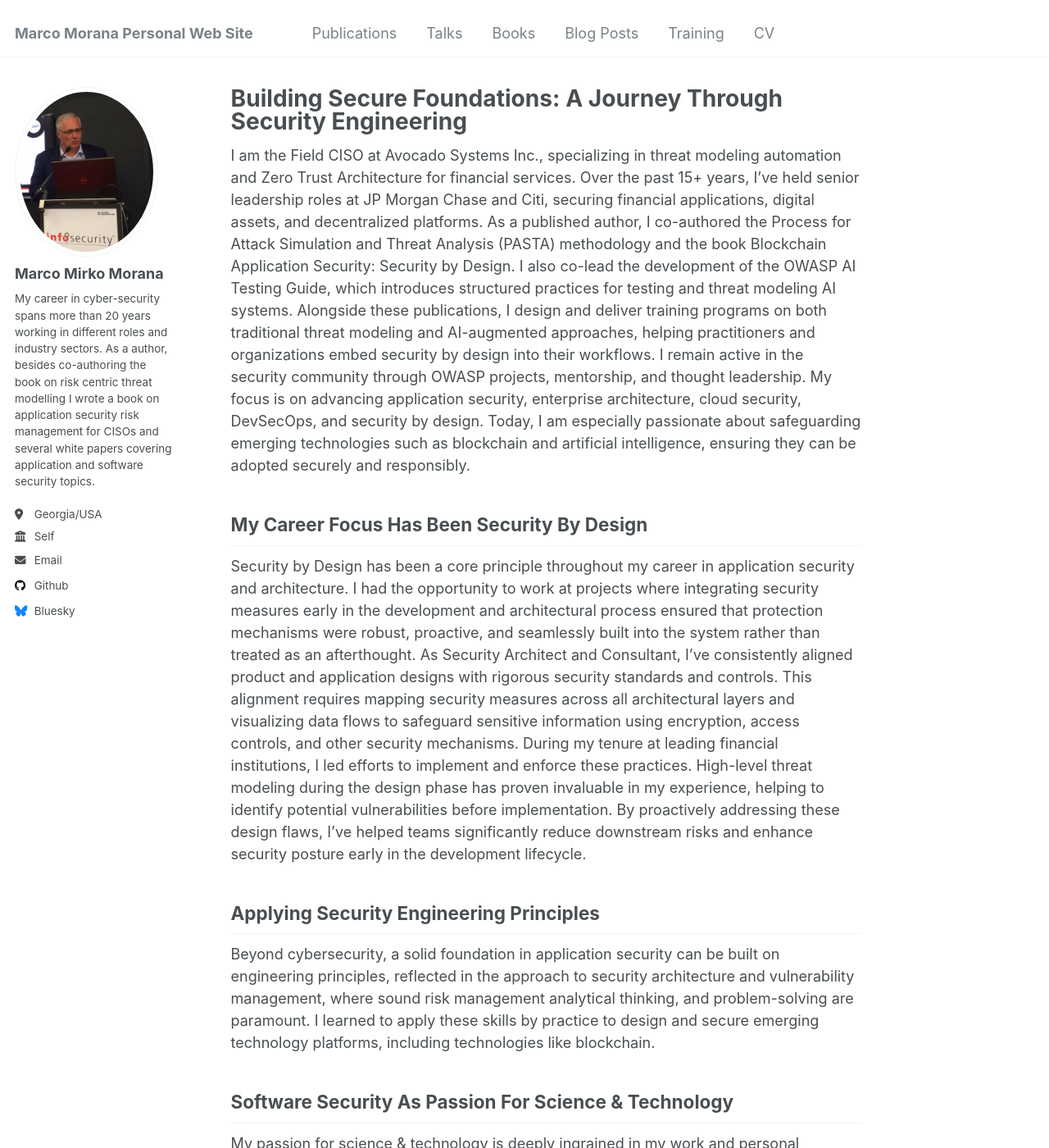
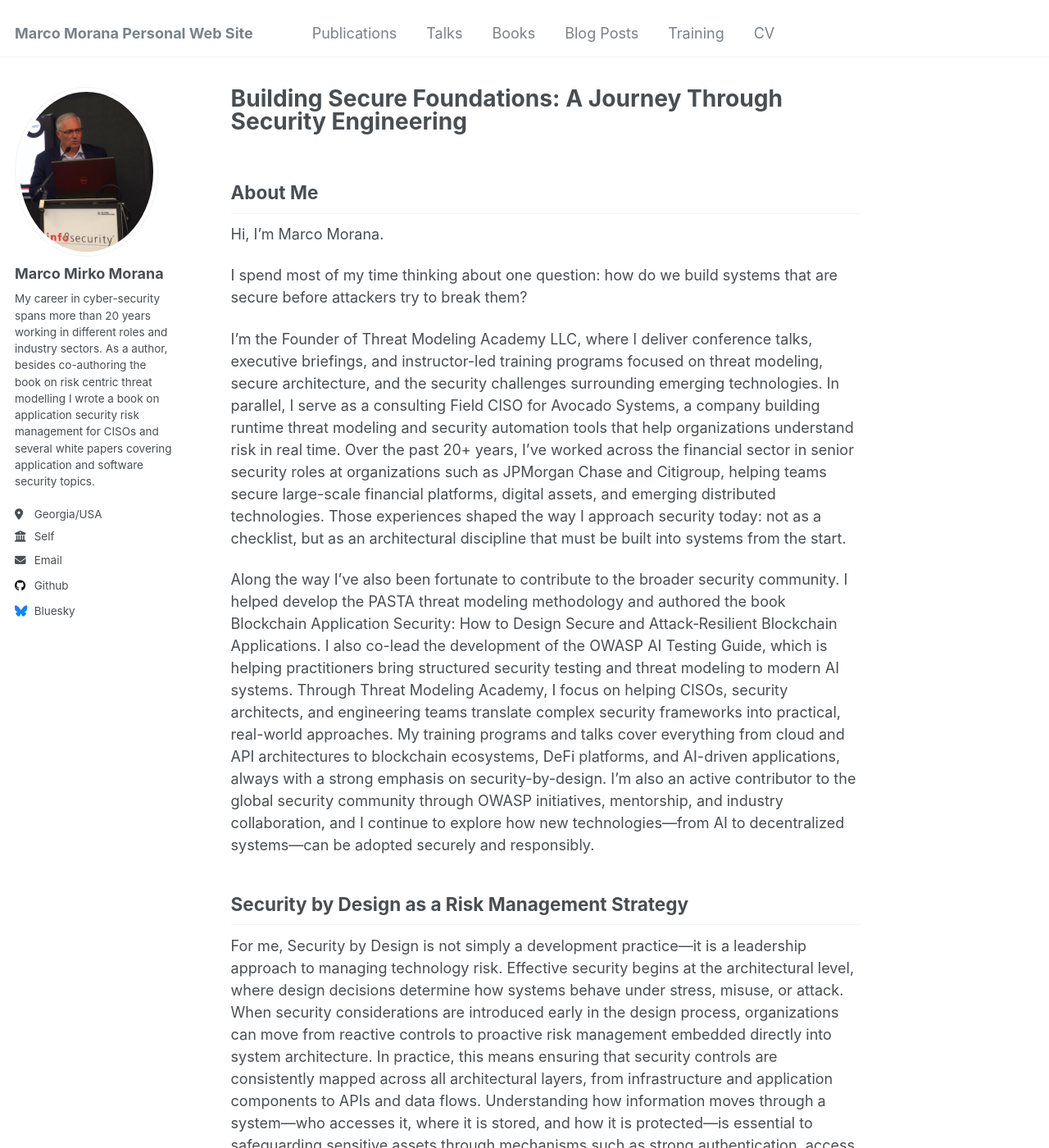
Before and after one commit to mmorana1/marcom, a Jekyll site: the page built from _pages/about.md, in a window 1280 px wide and 1400 px high. Shown: the whole window at 82% size. Built offline with Jekyll 4.4.1, drawn with Linux system fonts in a browser that asks for light colours; some of the changed text lies outside the part shown.

Commit message:
Update about.md

```diff
--- a/_pages/about.md
+++ b/_pages/about.md
@@ -6,24 +6,42 @@ redirect_from:
   - /about/
   - /about.html
 ---
-I am the Field CISO at Avocado Systems Inc., specializing in threat modeling automation and Zero Trust Architecture for financial services. Over the past 15+ years, I’ve held senior leadership roles at JP Morgan Chase and Citi, securing financial applications, digital assets, and decentralized platforms. As a published author, I co-authored the Process for Attack Simulation and Threat Analysis (PASTA) methodology and the book Blockchain Application Security: Security by Design. I also co-lead the development of the OWASP AI Testing Guide, which introduces structured practices for testing and threat modeling AI systems. Alongside these publications, I design and deliver training programs on both traditional threat modeling and AI-augmented approaches, helping practitioners and organizations embed security by design into their workflows. I remain active in the security community through OWASP projects, mentorship, and thought leadership. My focus is on advancing application security, enterprise architecture, cloud security, DevSecOps, and security by design. Today, I am especially passionate about safeguarding emerging technologies such as blockchain and artificial intelligence, ensuring they can be adopted securely and responsibly.
+About Me
+------
+Hi, I’m Marco Morana.
 
-My Career Focus Has Been Security By Design
+I spend most of my time thinking about one question: how do we build systems that are secure before attackers try to break them?
+
+I’m the Founder of Threat Modeling Academy LLC, where I deliver conference talks, executive briefings, and instructor-led training programs focused on threat modeling, secure architecture, and the security challenges surrounding emerging technologies. In parallel, I serve as a consulting Field CISO for Avocado Systems, a company building runtime threat modeling and security automation tools that help organizations understand risk in real time. Over the past 20+ years, I’ve worked across the financial sector in senior security roles at organizations such as JPMorgan Chase and Citigroup, helping teams secure large-scale financial platforms, digital assets, and emerging distributed technologies. Those experiences shaped the way I approach security today: not as a checklist, but as an architectural discipline that must be built into systems from the start.
+
+Along the way I’ve also been fortunate to contribute to the broader security community. I helped develop the PASTA threat modeling methodology and authored the book Blockchain Application Security: How to Design Secure and Attack‑Resilient Blockchain Applications. I also co-lead the development of the OWASP AI Testing Guide, which is helping practitioners bring structured security testing and threat modeling to modern AI systems. Through Threat Modeling Academy, I focus on helping CISOs, security architects, and engineering teams translate complex security frameworks into practical, real-world approaches. My training programs and talks cover everything from cloud and API architectures to blockchain ecosystems, DeFi platforms, and AI-driven applications, always with a strong emphasis on security-by-design. I’m also an active contributor to the global security community through OWASP initiatives, mentorship, and industry collaboration, and I continue to explore how new technologies—from AI to decentralized systems—can be adopted securely and responsibly.
+
+Security by Design as a Risk Management Strategy
 ------
-Security by Design has been a core principle throughout my career in application security and architecture. I had the opportunity to work at projects where integrating security measures early in the development and architectural process ensured that protection mechanisms were robust, proactive, and seamlessly built into the system rather than treated as an afterthought. As Security Architect and Consultant, I've consistently aligned product and application designs with rigorous security standards and controls. This alignment requires mapping security measures across all architectural layers and visualizing data flows to safeguard sensitive information using encryption, access controls, and other security mechanisms. During my tenure at leading financial institutions, I led efforts to implement and enforce these practices. High-level threat modeling during the design phase has proven invaluable in my experience, helping to identify potential vulnerabilities before implementation. By proactively addressing these design flaws, I've helped teams significantly reduce downstream risks and enhance security posture early in the development lifecycle.
+For me, Security by Design is not simply a development practice—it is a leadership approach to managing technology risk. Effective security begins at the architectural level, where design decisions determine how systems behave under stress, misuse, or attack. When security considerations are introduced early in the design process, organizations can move from reactive controls to proactive risk management embedded directly into system architecture. In practice, this means ensuring that security controls are consistently mapped across all architectural layers, from infrastructure and application components to APIs and data flows. Understanding how information moves through a system—who accesses it, where it is stored, and how it is protected—is essential to safeguarding sensitive assets through mechanisms such as strong authentication, access controls, encryption, and secure design patterns.
 
-Applying Security Engineering Principles
+One of the most effective tools for achieving this alignment is threat modeling at the architecture stage. By analyzing potential attack paths before systems are implemented, teams can identify structural weaknesses early and make informed design decisions that reduce systemic risk. Addressing these issues during the design phase significantly lowers remediation costs and strengthens the resilience of the final system. Ultimately, security must function as an enabler of innovation, not an obstacle to it. Organizations that embed security into their architecture and development practices are better positioned to adopt new technologies with confidence while maintaining strong governance and risk oversight.
+
+Building Security on Engineering Foundations
 ------
-Beyond cybersecurity, a solid foundation in application security can be built on engineering principles, reflected in the approach to security architecture and vulnerability management, where sound risk management analytical thinking, and problem-solving are paramount. I learned to apply these skills by practice to design and secure emerging technology platforms, including technologies like blockchain.
+Beyond cybersecurity practices and operational controls, a strong foundation in application security and security architecture can be grounded in broader engineering principles. These principles emphasize structured problem solving, analytical reasoning, and systematic approaches to managing complexity—capabilities that are essential when designing secure systems in modern technology environments. In this context, security architecture and vulnerability management benefit from the same rigor traditionally applied in engineering disciplines: the use of risk-based analysis, modeling techniques, and structured evaluation of system behavior under adversarial conditions. Applying these methods allows security professionals to move beyond reactive vulnerability remediation and toward a more disciplined practice of anticipating, modeling, and mitigating potential threats at the architectural level.
 
-Software Security As Passion For Science & Technology
+Through practical experience designing and securing complex platforms, I have learned to apply these engineering-driven approaches to the protection of emerging technology ecosystems, including distributed systems and blockchain-based infrastructures. Such environments introduce new architectural paradigms—decentralized trust models, programmable digital assets, and autonomous protocols—which require security practitioners to adapt traditional risk analysis and threat modeling methods to novel technological contexts. By combining engineering discipline, security architecture practices, and risk management frameworks, it becomes possible to build security strategies that not only address known vulnerabilities but also provide a structured methodology for evaluating and securing innovative platforms as they evolve.
+
+Engineering Roots: From Space Systems to Secure Systems
 ------
-My passion for science & technology is deeply ingrained in my work and personal pursuits. I approach security challenges with a research-driven methodology, staying informed about the latest technology advancements and applying them to develop evidence-based solutions. This scientific curiosity extends beyond cybersecurity, encompassing a love for disciplines such as astrophysics and mechanical engineering. This blend of scientific inquiry and practical application enables me to explore and implement cutting-edge technologies while maintaining a thoughtful approach to risk assessment and mitigation.
+My passion for research and scientific inquiry has shaped my professional path from the very beginning. Early in my career, I worked in aerospace engineering, contributing to the design and engineering of a satellite that flew aboard the Tethered Satellite System mission, a joint program sponsored by NASA and the Italian Space Agency, and deployed from the Space Shuttle. Working on space systems provided an early exposure to highly complex engineering environments where reliability, systems thinking, and rigorous analysis were essential.Over time, my research interests gradually expanded from aerospace engineering toward information security and secure systems design. This transition also took place during my work at NASA, where I contributed to the development of a secure email system for space mission communications. For this work, I received a formal recognition for a technological contribution whose creative development supported and advanced aerospace and aeronautical activities. The experience marked an important turning point in my career, reinforcing my interest in the intersection between engineering disciplines and secure computing systems.
 
-Leaving a Legacy With Mentorship
+Since then, I have continued to approach cybersecurity challenges with a research-driven methodology, combining analytical reasoning, experimentation, and continuous learning to develop evidence-based security practices. Staying informed about emerging technologies—and understanding the engineering principles behind them—allows me to evaluate both their opportunities and their risks with greater depth. My scientific curiosity extends well beyond cybersecurity. I maintain a strong personal interest in fields such as astrophysics, aerospace systems, and mechanical engineering, disciplines that emphasize systems thinking and scientific rigor. This blend of research curiosity and practical engineering perspective continues to shape how I approach security architecture, threat modeling, and risk management, particularly when evaluating and securing emerging technologies.
+
+Training & Mentorship
 ------
-Mentorship is a vital part of my professional identity. I am dedicated to inspiring and guiding the next generation of engineers and security professionals. I have led training programs on threat modeling, established security champions curriculums, and cultivated a culture of continuous learning within my teams. By sharing knowledge and fostering collaboration, I aim to empower individuals to advance in their careers and contribute meaningfully to the field of cybersecurity. My involvement in mentoring also ties into my leadership roles, where I've built and led global teams, emphasizing growth, engagement, and innovation.
+Training and mentorship are central to my professional identity. Throughout my career, I have been committed to helping develop the next generation of engineers, architects, and security professionals by sharing practical knowledge and fostering a culture of continuous learning. I have designed and delivered training programs on threat modeling, secure architecture, and application security, and have helped organizations establish security champions programs that empower engineering teams to integrate security practices directly into their development workflows. These initiatives are intended not only to transfer technical skills, but also to encourage a deeper understanding of security as a collaborative and ongoing discipline.
 
-My long-standing commitment to building secure software
+Mentorship has also been an important component of my leadership approach. In building and leading global security teams, I have focused on creating environments that support professional growth, engagement, and innovation. By encouraging knowledge sharing, cross-disciplinary collaboration, and curiosity about emerging technologies, I aim to help individuals expand their capabilities and contribute meaningfully to the advancement of cybersecurity. Ultimately, investing in people—through training, mentorship, and collaborative learning—is one of the most effective ways to strengthen both organizations and the broader security community.
+
+Rethinking Software Security for the Next Generation of Systems
 ------
-Reflecting on this, I shared some insights about software security severals years ago [in this blog](https://securesoftware.blogspot.com/2012/09/rebooting-software-security.html) More than 20 years later, I still have a deep passion for embedding security research and risk management principles into the core of software development. Even in today’s digital age, with emerging technologies like AI and blockchain, we as security practitioners—whether consultants, security architects, heads of application security, or CISOs—must rethink and reinvigorate our approach to security by design whose foundational principles and actionable solutions to the problem of insecure software, products and services remain as relevant today as ever.
+Looking back over the course of a career, it becomes clear that the connections between experiences often reveal themselves only in hindsight. Reflecting on this journey, I shared some early thoughts on the future of software security several years ago [in this blog](https://securesoftware.blogspot.com/2012/09/rebooting-software-security.html) More than twenty years later, that conviction remains central to my work. I continue to believe strongly in embedding security research and risk management principles at the core of software engineering and system design. Despite the rapid evolution of technology—including transformative developments such as artificial intelligence and blockchain—the fundamental challenge of building secure systems has not changed.
+
+Today, security professionals—whether consultants, security architects, heads of application security, or CISOs—must continuously revisit and reinvigorate the principles of security by design. The foundational ideas behind secure software development remain as relevant as ever, and our responsibility is to apply them thoughtfully to new technological paradigms in order to address the enduring problem of insecure software, products, and digital services.
```
